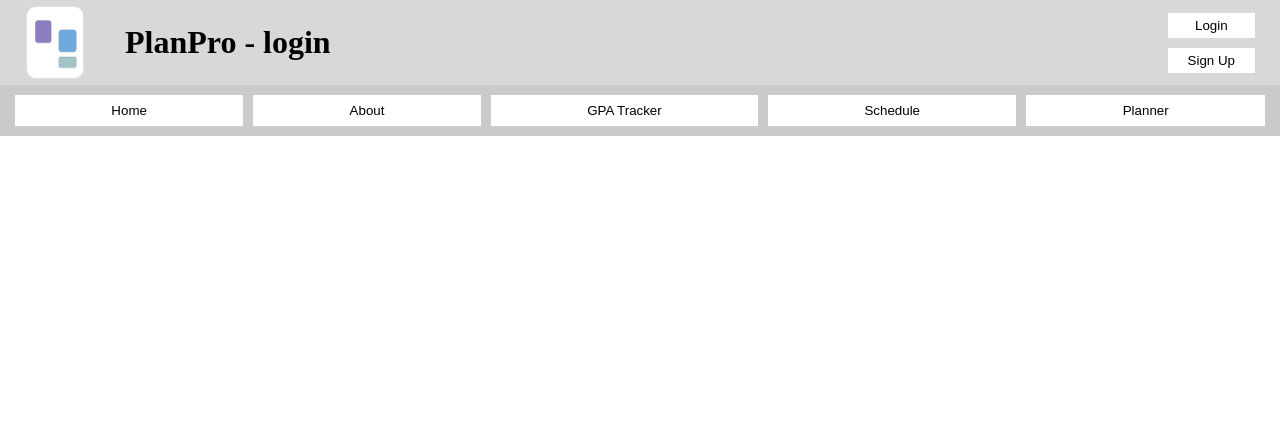
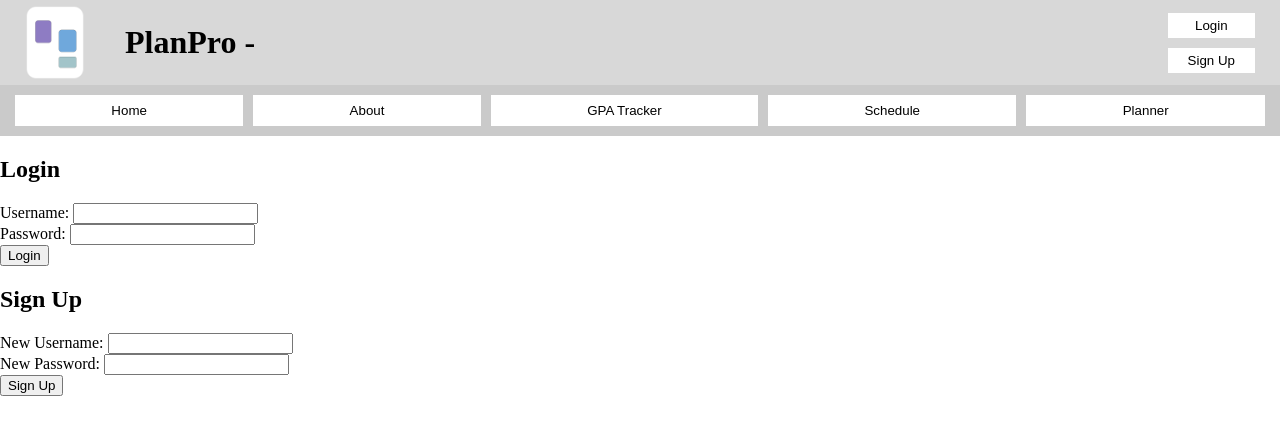
Before and after one commit to zatkins2003/3155-Final-Project, a Flask app: template templates/login.html in a window 1280 px wide. Shown: the top 435 px of the page. Run offline with Flask 3, Linux system fonts and the light colour scheme; the template is opened without the code that fills it, so the values that code supplies are empty.

Commit message:
Update login.html

```diff
--- a/templates/login.html
+++ b/templates/login.html
@@ -1,14 +1,96 @@
 {% extends 'base.html' %}
 
 {% block head %}
+    <title>Login</title>
+    <link rel="stylesheet" href="styles.css">
+{% endblock %}
 
-{% endblock %}
-{%block title %}login{% endblock %}
 {% block body %}
 <main>
+    <div id="loginContainer">
+        <h2>Login</h2>
+        <form id="loginForm">
+            <label for="username">Username:</label>
+            <input type="text" id="loginUsername" name="username" required><br>
+            <label for="password">Password:</label>
+            <input type="password" id="loginPassword" name="password" required><br>
+            <button type="submit">Login</button>
+        </form>
+    </div>
 
+    <div id="signupContainer">
+        <h2>Sign Up</h2>
+        <form id="signupForm">
+            <label for="newUsername">New Username:</label>
+            <input type="text" id="signupUsername" name="newUsername" required><br>
+            <label for="newPassword">New Password:</label>
+            <input type="password" id="signupPassword" name="newPassword" required><br>
+            <button type="submit">Sign Up</button>
+        </form>
+    </div>
 </main>
+
 <footer>
+    <!-- Footer content goes here -->
+</footer>
 
-</footer>
+<script src="scripts.js"></script>
+<script>
+    // JavaScript code for handling form submissions
+    document.getElementById("loginForm").addEventListener("submit", function(event) {
+        event.preventDefault(); // Prevent the form from submitting
+        // Retrieve input values
+        var username = document.getElementById("loginUsername").value;
+        var password = document.getElementById("loginPassword").value;
+        // Send login request to server
+        fetch("/login", {
+            method: "POST",
+            headers: {
+                "Content-Type": "application/json"
+            },
+            body: JSON.stringify({ username: username, password: password })
+        })
+        .then(response => {
+            if (response.ok) {
+                console.log("Login successful");
+                // Redirect or perform other actions upon successful login
+            } else {
+                console.error("Login failed:", response.statusText);
+                // Display error message or perform other actions upon failed login
+            }
+        })
+        .catch(error => {
+            console.error("Error during login:", error);
+            // Display error message or perform other actions upon error
+        });
+    });
+
+    document.getElementById("signupForm").addEventListener("submit", function(event) {
+        event.preventDefault(); // Prevent the form from submitting
+        // Retrieve input values
+        var username = document.getElementById("signupUsername").value;
+        var password = document.getElementById("signupPassword").value;
+        // Send signup request to server
+        fetch("/signup", {
+            method: "POST",
+            headers: {
+                "Content-Type": "application/json"
+            },
+            body: JSON.stringify({ username: username, password: password })
+        })
+        .then(response => {
+            if (response.ok) {
+                console.log("Signup successful");
+                // Redirect or perform other actions upon successful signup
+            } else {
+                console.error("Signup failed:", response.statusText);
+                // Display error message or perform other actions upon failed signup
+            }
+        })
+        .catch(error => {
+            console.error("Error during signup:", error);
+            // Display error message or perform other actions upon error
+        });
+    });
+</script>
 {% endblock %}
```
